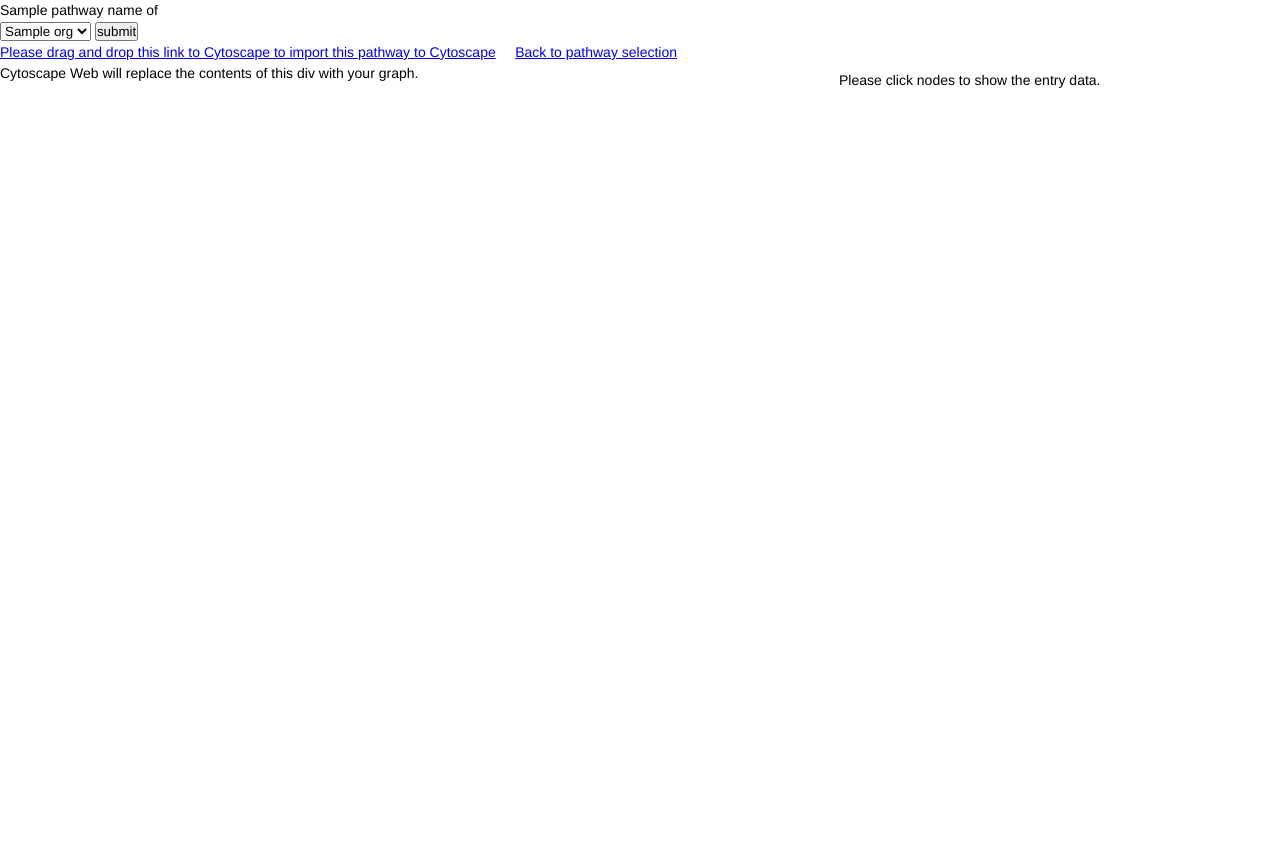
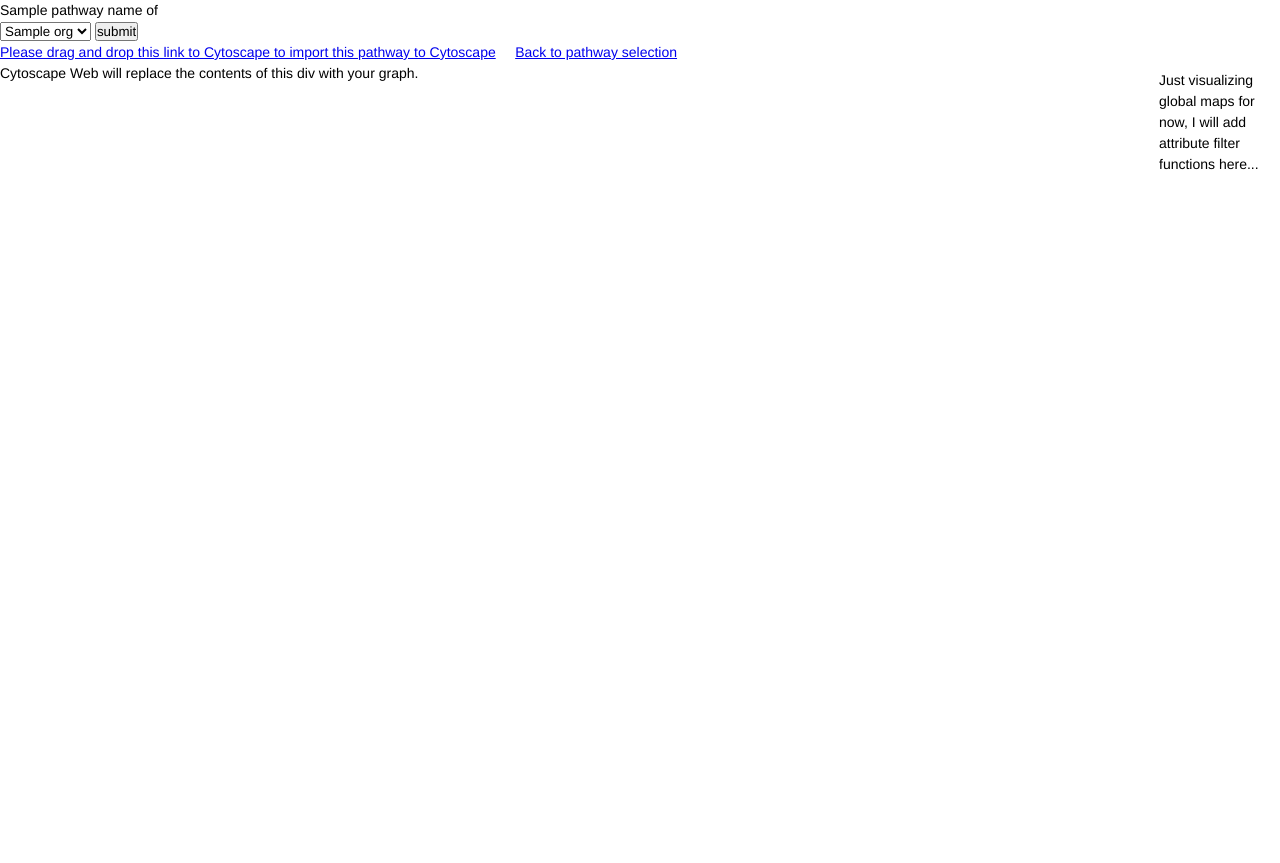
Before and after one commit to kozo2/shiny-keggscape, a Python web app: template myapp/templates/globalmetabolism_cy.html in a window 1280 px wide. Run offline with Jinja, Linux system fonts and the light colour scheme; the template is opened without the code that fills it: most values are stand-ins (such as "Sample title", 1, 10 or a date in 2020).

Commit message:
added message in note div and narrowed it

```diff
--- a/myapp/templates/globalmetabolism_cy.html
+++ b/myapp/templates/globalmetabolism_cy.html
@@ -71,8 +71,8 @@
             html, body { height: 100%; width: 100%; padding: 0; margin: 0; }
             body { line-height: 1.5; color: #000000; font-size: 14px; }
             /* The Cytoscape Web container must have its dimensions set. */
-            #cytoscapeweb { float: left; width: 65%; height: 100%; }
-            #note { float: right; width: 35%; height: 100%; }
+            #cytoscapeweb { float: left; width: 90%; height: 100%; }
+            #note { float: right; width: 10%; height: 100%; }
             p { padding: 0 0.5em; margin: 0; }
             p:first-child { padding-top: 0.5em; }
         </style>
@@ -102,7 +102,7 @@
             Cytoscape Web will replace the contents of this div with your graph.
         </div>
         <div id="note">
-            <p>Please click nodes to show the entry data.</p>
+            <p>Just visualizing global maps for now, I will add attribute filter functions here...</p>
         </div>
     </body>
 </html>
```
